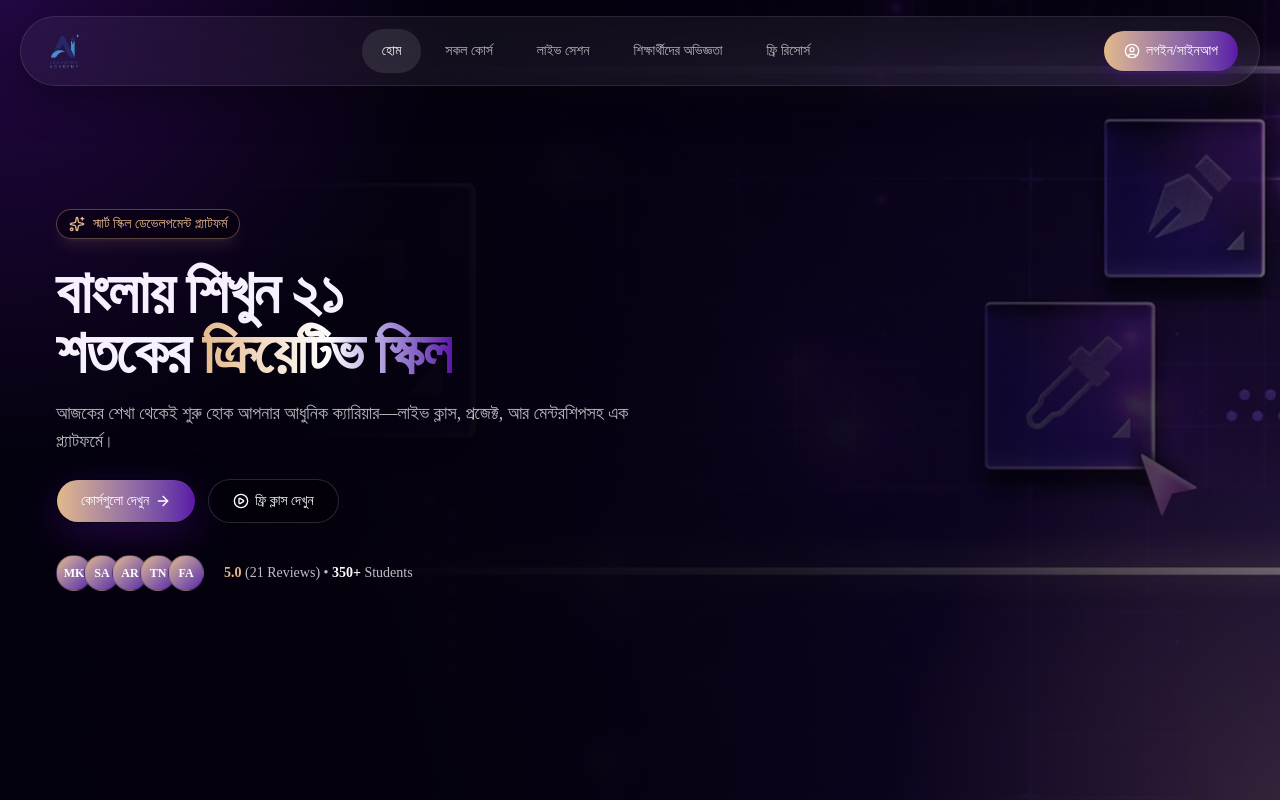
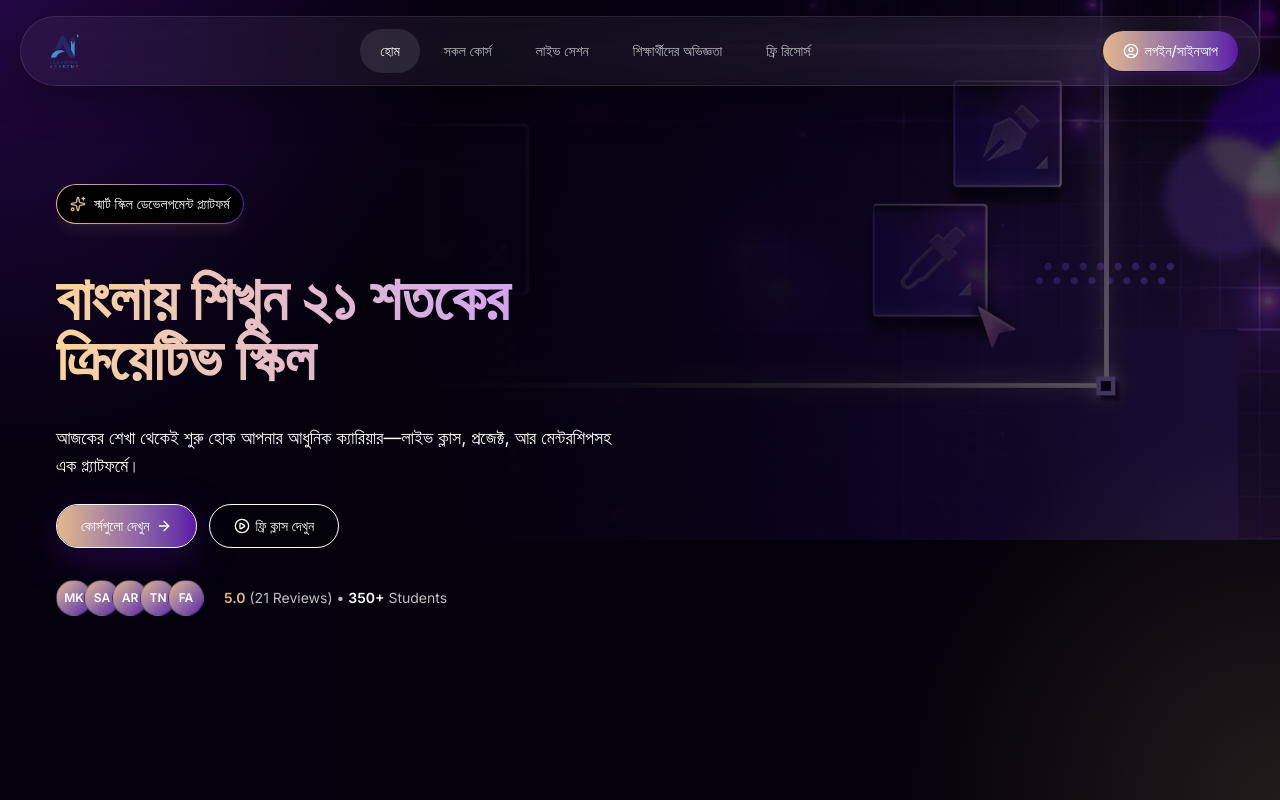
Before and after one commit to gmitsolution3/ai-learning-academy, a Next.js app: page / in a window 1280 px wide. Built offline with nearby package versions, Linux system fonts and the light colour scheme.

Commit message:
banner styles addjusted

```diff
--- a/app/globals.css
+++ b/app/globals.css
@@ -50,9 +50,11 @@
   --radius-4xl: calc(var(--radius) * 2.6);
 }
 
+/* #05010f background */
+
 :root {
   color-scheme: dark;
-  --background: #05010f;
+  --background: #000000;
   --foreground: #f7f1ff;
   --card: rgba(14, 6, 24, 0.92);
   --card-foreground: #f7f1ff;
@@ -87,7 +89,7 @@
 }
 
 .dark {
-  --background: #05010f;
+  --background: #000000;
   --foreground: #f7f1ff;
   --card: rgba(14, 6, 24, 0.92);
   --card-foreground: #f7f1ff;
--- a/app/layout.tsx
+++ b/app/layout.tsx
@@ -1,16 +1,11 @@
 import type { Metadata } from "next";
-import { Geist, Geist_Mono } from "next/font/google";
+import { Inter } from "next/font/google";
 import "./globals.css";
-import Header from "./../components/Header";
+import Header from "@/components/Header";
 
-const geistSans = Geist({
-  variable: "--font-geist-sans",
+const inter = Inter({
   subsets: ["latin"],
-});
-
-const geistMono = Geist_Mono({
-  variable: "--font-geist-mono",
-  subsets: ["latin"],
+  weight: ["400", "500", "600", "700"],
 });
 
 export const metadata: Metadata = {
@@ -27,7 +22,7 @@ export default function RootLayout({
   return (
     <html
       lang="bn"
-      className={`${geistSans.variable} ${geistMono.variable} h-full antialiased`}
+      className={`${inter.className} h-full antialiased`}
     >
       <body className="flex min-h-full flex-col">
         <Header />
--- a/components/Banner.tsx
+++ b/components/Banner.tsx
@@ -7,32 +7,34 @@ const learners = ["MK", "SA", "AR", "TN", "FA"];
 
 export default function Banner() {
   return (
-    <section className="relative min-h-screen w-full overflow-hidden">
+    <section className="relative min-h-screen w-full">
       <div
         aria-hidden
-        className="absolute inset-0 bg-cover bg-center"
+        className="absolute inset-0"
         style={{
           backgroundImage: "url('/hero-background.png')",
+          backgroundPosition: "top center",
+          backgroundSize: "contain",
+          backgroundRepeat: "no-repeat",
         }}
       />
       <div className="absolute inset-0 bg-[linear-gradient(90deg,rgba(5,1,15,0.94)_0%,rgba(5,1,15,0.82)_42%,rgba(5,1,15,0.58)_100%)]" />
       <div className="absolute inset-0 bg-[radial-gradient(circle_at_top_left,rgba(92,20,167,0.35),transparent_30%),radial-gradient(circle_at_bottom_right,rgba(227,185,138,0.14),transparent_26%)]" />
 
       <div className="relative z-10 mx-auto flex min-h-screen w-full container items-center px-6 py-20 sm:px-8 md:px-10 lg:px-14">
-        <div className="max-w-2xl space-y-6">
-          <div className="inline-flex items-center gap-2 rounded-full border border-secondary/35 bg-black/35 px-3 py-1 text-sm text-secondary shadow-lg shadow-secondary/10 backdrop-blur">
-            <Sparkles className="size-4" />
-            স্মার্ট স্কিল ডেভেলপমেন্ট প্ল্যাটফর্ম
+        <div className="max-w-5xl space-y-6">
+          <div className="inline-flex rounded-full p-[1px] bg-gradient-to-r from-secondary to-primary">
+            <div className="inline-flex items-center gap-2 rounded-full border border-transparent bg-black px-3 py-2 text-sm text-white shadow-lg shadow-secondary/10 backdrop-blur">
+              <Sparkles className="size-4 text-secondary" />
+              স্মার্ট স্কিল ডেভেলপমেন্ট প্ল্যাটফর্ম
+            </div>
           </div>
 
           <div className="space-y-4">
-            <h1 className="max-w-2xl text-4xl font-black leading-none tracking-tight text-balance sm:text-5xl lg:text-6xl">
-              বাংলায় শিখুন ২১ শতকের{" "}
-              <span className="bg-gradient-to-r from-secondary via-white to-primary bg-clip-text text-transparent">
-                ক্রিয়েটিভ স্কিল
-              </span>
+            <h1 className="bg-gradient-to-r from-[#F9D49B] to-[#C994FF] bg-clip-text text-transparent text-4xl font-black lg:text-6xl py-5">
+              বাংলায় শিখুন ২১ শতকের <br /> ক্রিয়েটিভ স্কিল
             </h1>
-            <p className="max-w-xl text-base leading-7 text-white/72 sm:text-lg">
+            <p className="max-w-xl text-base leading-7 text-white sm:text-lg">
               আজকের শেখা থেকেই শুরু হোক আপনার আধুনিক ক্যারিয়ার—লাইভ
               ক্লাস, প্রজেক্ট, আর মেন্টরশিপসহ এক প্ল্যাটফর্মে।
             </p>
@@ -42,7 +44,7 @@ export default function Banner() {
             <Button
               asChild
               size="lg"
-              className="h-11 rounded-full bg-gradient-to-r from-secondary to-primary px-6 text-primary-foreground shadow-[0_12px_40px_rgba(92,20,167,0.35)] hover:opacity-90"
+              className="h-11 rounded-full bg-gradient-to-r from-secondary to-primary px-6 text-primary-foreground shadow-[0_12px_40px_rgba(92,20,167,0.35)] hover:opacity-90 border-white"
             >
               <Link href="#">
                 কোর্সগুলো দেখুন <ArrowRight className="size-4" />
@@ -53,7 +55,7 @@ export default function Banner() {
               asChild
               variant="outline"
               size="lg"
-              className="h-11 rounded-full border-white/15 bg-black/25 px-6 text-white hover:bg-white/10 hover:text-white dark:border-white/15 dark:bg-black/25 dark:hover:bg-white/10"
+              className="h-11 rounded-full border-white/15 bg-black/25 px-6 text-white hover:bg-white/10 hover:text-white dark:border-white/15 dark:bg-black/25 dark:hover:bg-white/10 border-white"
             >
               <Link href="#">
                 <PlayCircle className="size-4" /> ফ্রি ক্লাস দেখুন
```
